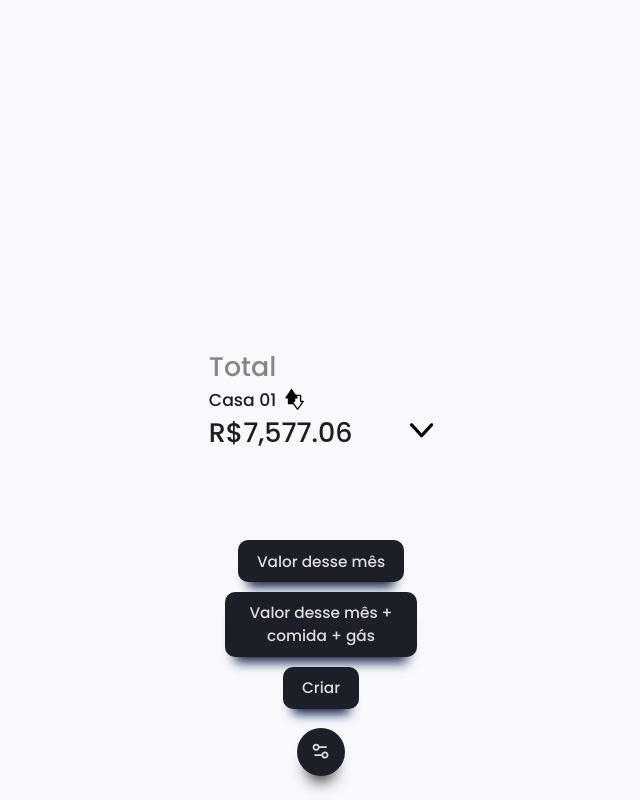
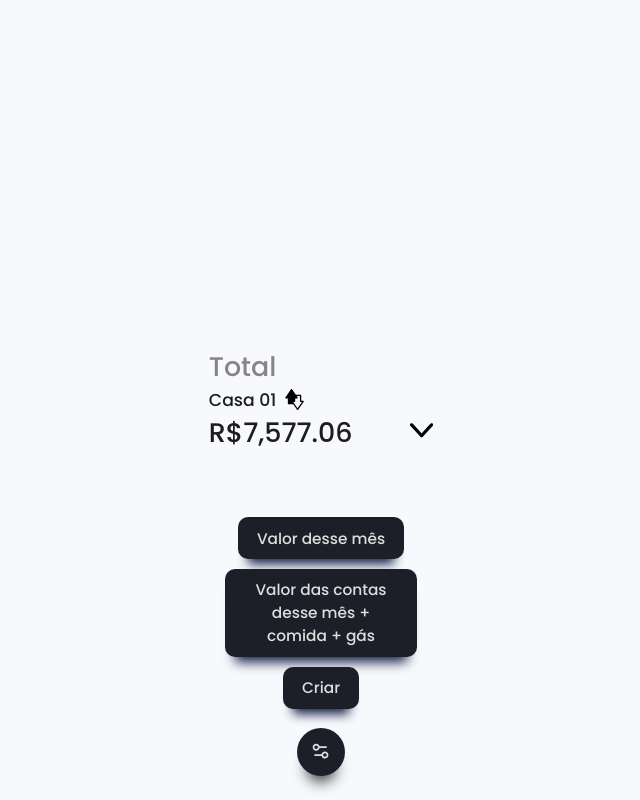
Before and after one commit to aelinrezende/redespe, a React (Create React App) app: page / in a window 1280 px wide. Both pictures are taken after a click on the button 640 px from the left and 752 px from the top of the page. Shown: the whole page, without its empty margins (319-959 px from the left). Built offline with nearby package versions, Linux system fonts and the light colour scheme.

Commit message:
add popup to bills and extra values

```diff
--- a/src/components/Navbar/index.tsx
+++ b/src/components/Navbar/index.tsx
@@ -34,6 +34,13 @@ const Navbar: React.FC = () => {
 		addPopup('Valor Mensal', 'R$' + monthlyValue.toFixed(2));
 	}, [addPopup, monthlyValue]);
 
+	const addMonthlyAndExtraValuePopup = useCallback(() => {
+		addPopup(
+			'Valor das Contas + Gás + Comida',
+			'R$' + (monthlyValue + 100 + 550).toFixed(2),
+		);
+	}, [addPopup, monthlyValue]);
+
 	return (
 		<NavContainer>
 			<Nav>
@@ -61,8 +68,9 @@ const Navbar: React.FC = () => {
 							whileHover={nav.child.hover}
 							transition={{ duration: 0.3 }}
 							variants={nav.child}
+							onClick={() => addMonthlyAndExtraValuePopup()}
 						>
-							Valor desse mês + comida + gás
+							Valor das contas desse mês + comida + gás
 						</Option>
 						<Option
 							whileHover={nav.child.hover}
```
